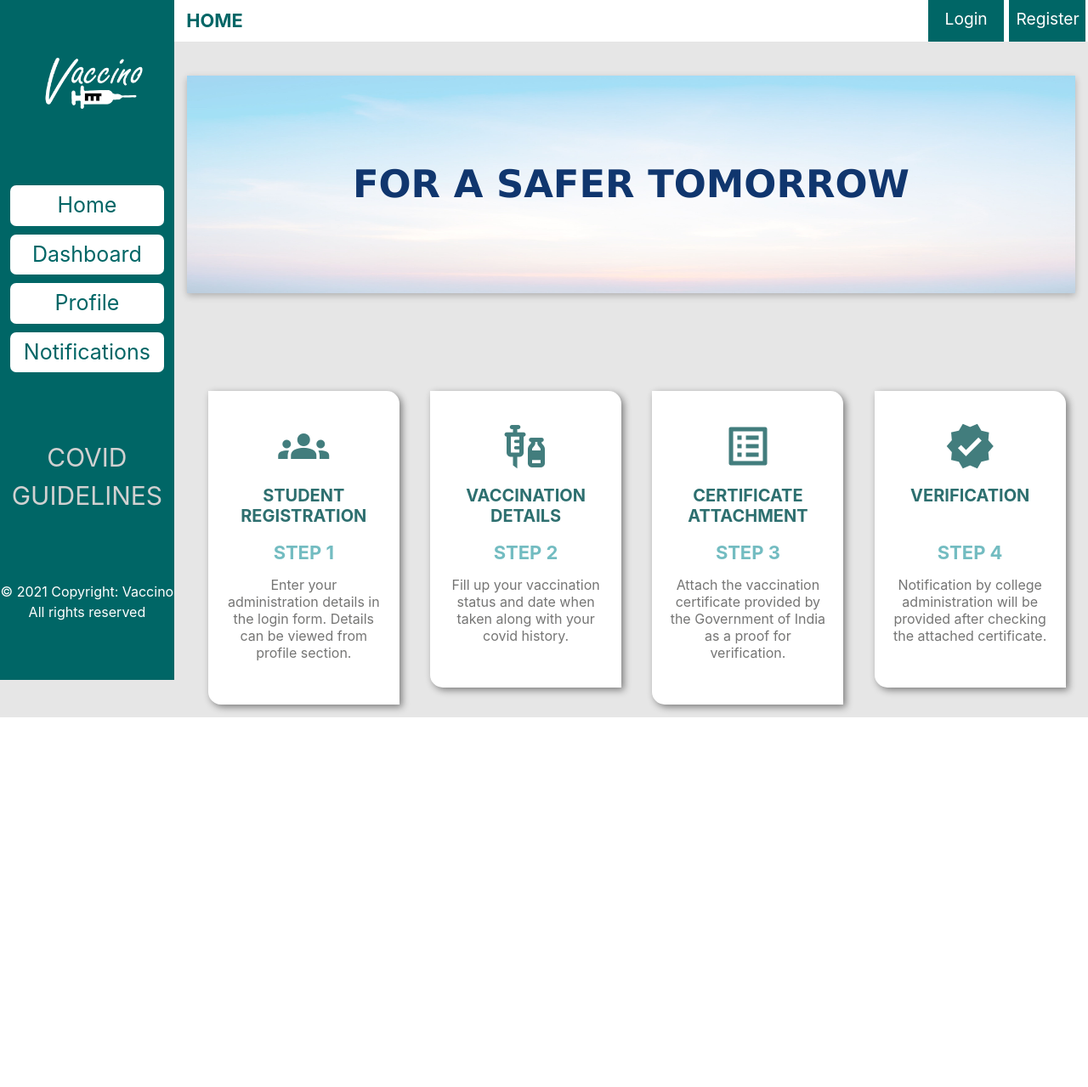
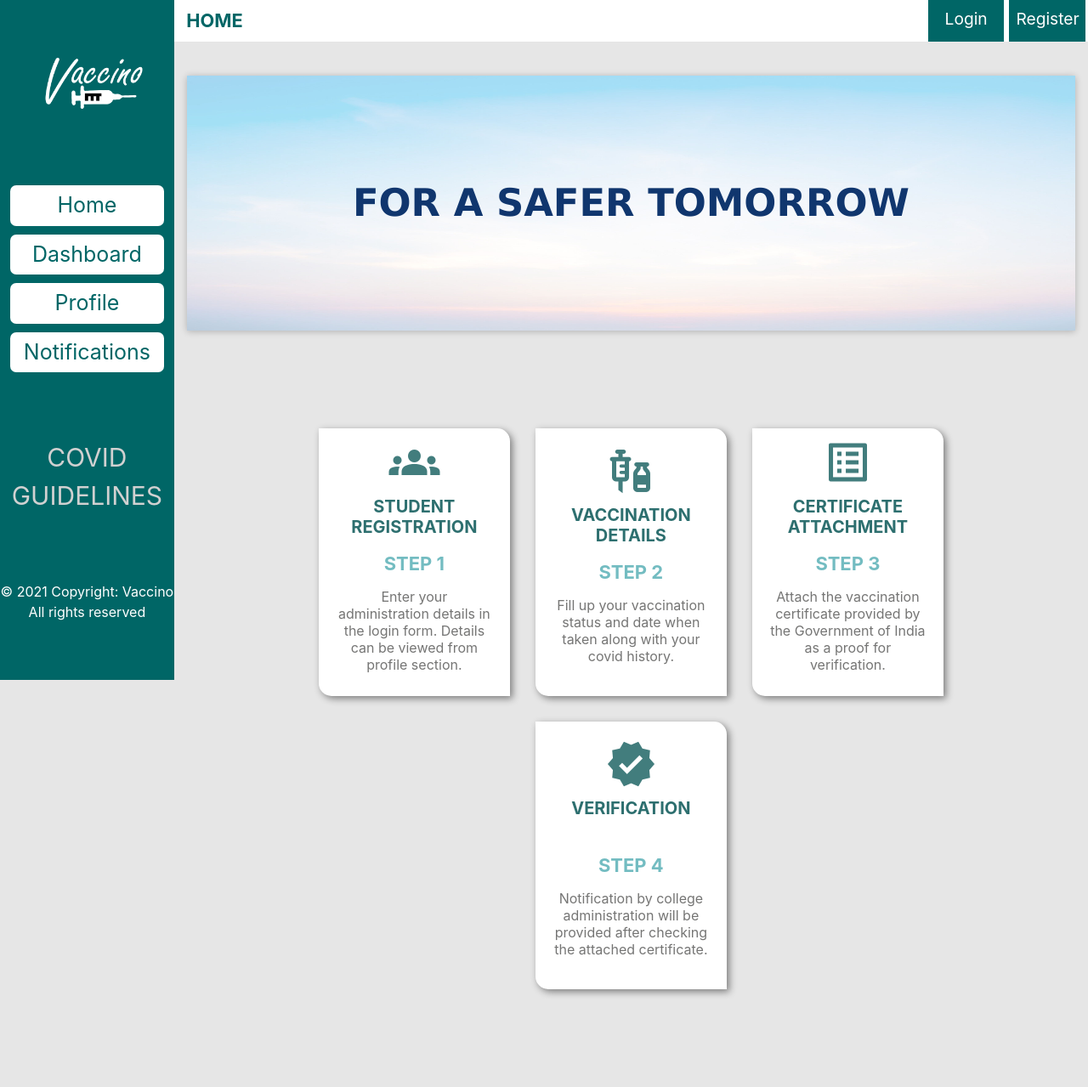
Before and after one commit to sakshi-2412/vaccino, a Django app: page /base/ in a window 1280 px wide. Shown: the whole page at 85% size. Before the commit the page ends 844 px from the top, so only its background shows below. Run offline with Django 3.2, Linux system fonts and the light colour scheme.

Commit message:
make cards responsive

```diff
--- a/base/templates/index.html
+++ b/base/templates/index.html
@@ -6,9 +6,9 @@
   rel="stylesheet"
   href="https://fonts.googleapis.com/icon?family=Material+Icons"
 />
-<div class="wrapper">
+<div class="d-flex flex-sm-column">
   <div class="card_wrap">
-    <div class="card_item">
+
     <div class="card_inner">
       <span class="material-icons"> groups </span>
       <h5>
@@ -20,9 +20,7 @@
         viewed from profile section.
       </p>
     </div>
-    </div>
 
-    <div class="card_item">
     <div class="card_inner">
       <span class="material-icons"> vaccines </span>
       <h5>
@@ -34,9 +32,7 @@
         covid history.
       </p>
     </div>
-    </div>
 
-    <div class="card_item">
     <div class="card_inner">
       <span class="material-icons"> list_alt </span>
       <h5>
@@ -48,9 +44,7 @@
         as a proof for verification.
       </p>
     </div>
-    </div>
 
-    <div class="card_item">
     <div class="card_inner">
       <span class="material-icons"> verified </span>
       <h5>
@@ -63,7 +57,7 @@
         the attached certificate.
       </p>
     </div>
-    </div>
+
   </div>
 </div>
 
--- a/static/css/index.css
+++ b/static/css/index.css
@@ -6,94 +6,64 @@
   font-family: Verdana, Geneva, Tahoma, sans-serif;
   font-weight: bolder;
   color: #10366e;
-  font-size: clamp(20px,3.5vw,3.5vw);
+  font-size: clamp(30px,3.5vw,3.5vw);
   margin-top: 40px;
   background-image: url("../img/home.jpg");
   background-repeat: no-repeat;
   background-size: 100% 100%;
   background-position: center;
-  height: clamp(200px, 20vw, 20vw);
-  box-shadow: rgba(0, 0, 0, 0.24) 0px 3px 8px;
-}
-
-.wrapper {
-  padding-top: 100px;
+  height: clamp(300px, 20vw, 20vw);
+  box-shadow: rgba(0, 0, 0, 0.24) 0px 1px 8px;
 }
 
 .card_wrap {
-  padding: 0px;
-  width: 100%;
   display: flex;
-  justify-content: space-between;
+  justify-content: center;
   flex-wrap: wrap;
   text-align: center;
+  margin: 100px 1.5vw;
 }
 
-.card_wrap .card_item {
-  padding: 15px 25px;
-  width: 25%;
-}
-
-.card_wrap .card_inner {
+.card_inner {
+  display: flex;
+  flex-direction: column;
+  align-content: center;
+  justify-content: center;
+  text-align: center;
   background-color: #fff;
   border-radius: 0 15px 0 15px;
   padding: 35px 20px;
-  min-width: 225px;
-  min-height: 315px;
-  width: 100%;
+  width: 225px;
+  height: 315px;
   box-shadow: 3px 3px 8px 0px rgba(0, 0, 0, 0.459);
   transition: 0.5s ease-in-out;
+  margin: 15px 15px;
 }
 
-.card_wrap .card_inner:hover {
+.card_inner:hover {
   transform: scale(1.07) translateY(-10px);
 }
 
-.card_wrap .card_inner .material-icons {
+.card_inner .material-icons {
   font-size: 60px;
   color: #005050bd;
 }
 
-.card_wrap .card_inner h5 {
+.card_inner h5 {
   color: #005050d2;
   padding-top: 10px;
 }
-.card_wrap .card_inner h6 {
+.card_inner h6 {
   color: #0d8b9493;
   font-size: 22px;
   padding-top: 10px;
   padding-bottom: 0px;
 }
 
-.card_wrap .card_inner p {
+.card_inner p {
   padding-top: 7px;
   line-height: 20px;
   font-family: -apple-system, BlinkMacSystemFont, "Segoe UI", Roboto, Oxygen,
     Ubuntu, Cantarell, "Open Sans", "Helvetica Neue", sans-serif;
   color: #313130ab;
 }
-
-@media screen and (max-width: 1024px) {
-  .card_wrap .card_item {
-    width: 33%;
-  }
-}
-
-@media screen and (max-width: 768px) {
-  .card_wrap .card_item {
-    width: 50%;
-  }
-  .wrapper .header {
-    font-size: 16px;
-    height: 60px;
-  }
-}
-
-@media screen and (max-width: 568px) {
-  .card_wrap .card_item {
-    width: 100%;
-  }
-  .wrapper .header {
-    font-size: 14px;
-  }
-}
```
Lines whose indentation alone changed are shown as unchanged.
